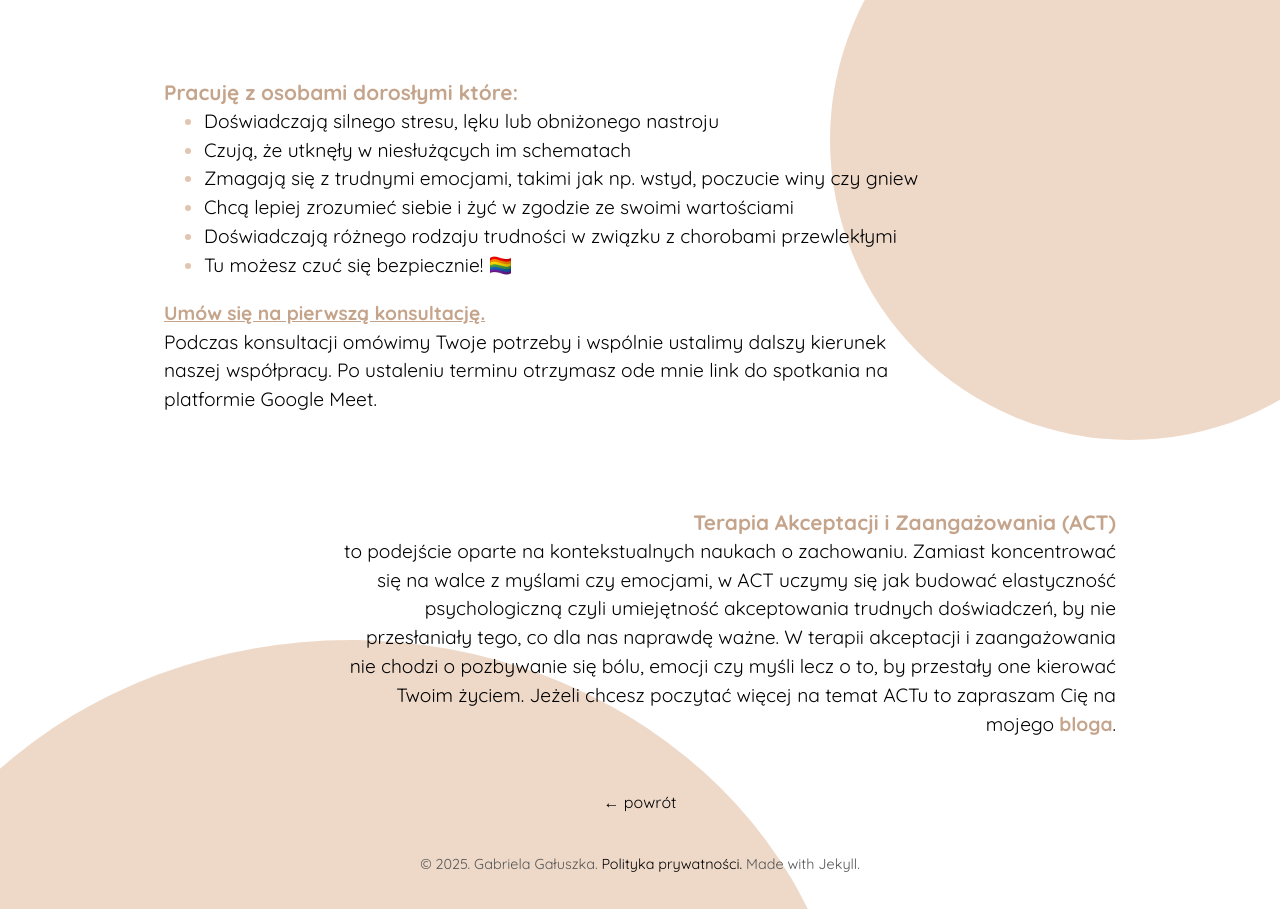
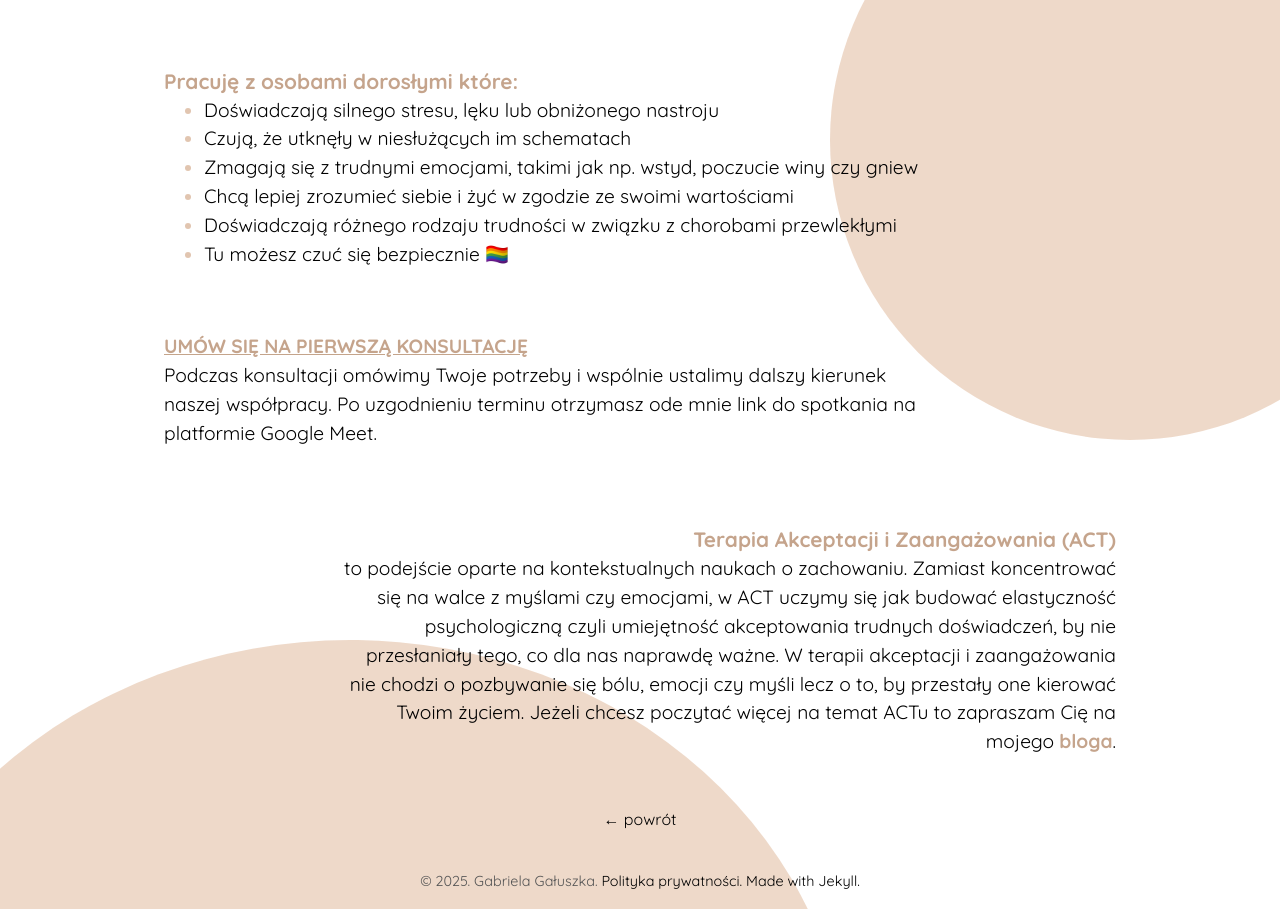
Before and after one commit to misievicz/kontekst, a Jekyll site: the page built from act.html, in a window 1280 px wide. Built offline with Jekyll 4.4.1, drawn with Linux system fonts in a browser that asks for light colours.

Commit message:
ver_0.9 beta -footer/margins/colors

```diff
--- a/_includes/footer2.html
+++ b/_includes/footer2.html
@@ -1,5 +1,6 @@
 <div class="footer2">
   <span>
-    &copy; <time datetime="{{ site.time }}">{{ site.time | date: '%Y' }}</time>{{ site.author.name }}. Gabriela Gałuszka. <a href="policy.html">Polityka prywatności.</a> Made with Jekyll.
+    &copy; <time datetime="{{ site.time }}">{{ site.time | date: '%Y' }}</time>{{ site.author.name }}.
+    Gabriela Gałuszka. <a href="policy.html">Polityka prywatności. <span class="footer2-jekyll">Made with Jekyll.</span></a>
   </span>
 </div>
--- a/_sass/tale/_base.scss
+++ b/_sass/tale/_base.scss
@@ -90,7 +90,7 @@
   justify-content: center;
 
   @media (max-width: 456px) {
-    height: 90dvh;
+    height: 95dvh;
   }
 }
 .container-slogan {
@@ -192,7 +192,7 @@
 }
 
 .about-container-main h4 {
-  color: #e1bb9d;
+  color: #e0ac84;
   font-size: 1.1rem;
 }
 
@@ -354,7 +354,7 @@
   flex-direction: column;
   align-items: center;
   justify-content: center;
-  margin-top: 1.7rem;
+  margin-top: 1rem;
   color: black;
 
 }
@@ -392,6 +392,11 @@
   }
 }
 
+.act-call-to-action {
+  margin-top: 4rem;
+  margin-bottom: -1rem;
+}
+
 .powrot {
   display: flex;
   justify-content: center;
--- a/_sass/tale/_layout.scss
+++ b/_sass/tale/_layout.scss
@@ -176,5 +176,12 @@
   font-family: 'Quicksand',sans-serif;
   font-size: 0.9rem;
   margin-bottom: 1rem;
-  padding: 0 4rem 0 4rem;
+  padding: 0 3rem 0 3rem;
 }
+
+.footer2-jekyll {
+  display: none;
+  @media (min-width: 600px) {
+    display: inline-block;
+  }
+}
--- a/act.html
+++ b/act.html
@@ -26,11 +26,11 @@
         <li>Zmagają się z trudnymi emocjami, takimi jak np. wstyd, poczucie winy czy gniew</li>
         <li>Chcą lepiej zrozumieć siebie i żyć w zgodzie ze swoimi wartościami </li>
         <li>Doświadczają różnego rodzaju trudności w związku z chorobami przewlekłymi</li>
-        <li>Tu możesz czuć się bezpiecznie! 🏳️‍🌈</li>
+        <li>Tu możesz czuć się bezpiecznie 🏳️‍🌈</li>
       </ul>
-      <p>
-        <b><a href="cennik.html" style="text-decoration: underline; color: #a77651a9;">Umów się na pierwszą konsultację.</a></b><br>
-        Podczas konsultacji omówimy Twoje potrzeby i wspólnie ustalimy dalszy kierunek naszej współpracy. Po ustaleniu
+      <p class="act-call-to-action">
+        <b><a href="cennik.html" style="text-decoration: underline; color: #a77651a9;">UMÓW SIĘ NA PIERWSZĄ KONSULTACJĘ</a></b><br>
+        Podczas konsultacji omówimy Twoje potrzeby i wspólnie ustalimy dalszy kierunek naszej współpracy. Po uzgodnieniu
         terminu otrzymasz ode mnie link do spotkania na platformie Google Meet.
       </p>
 
```
